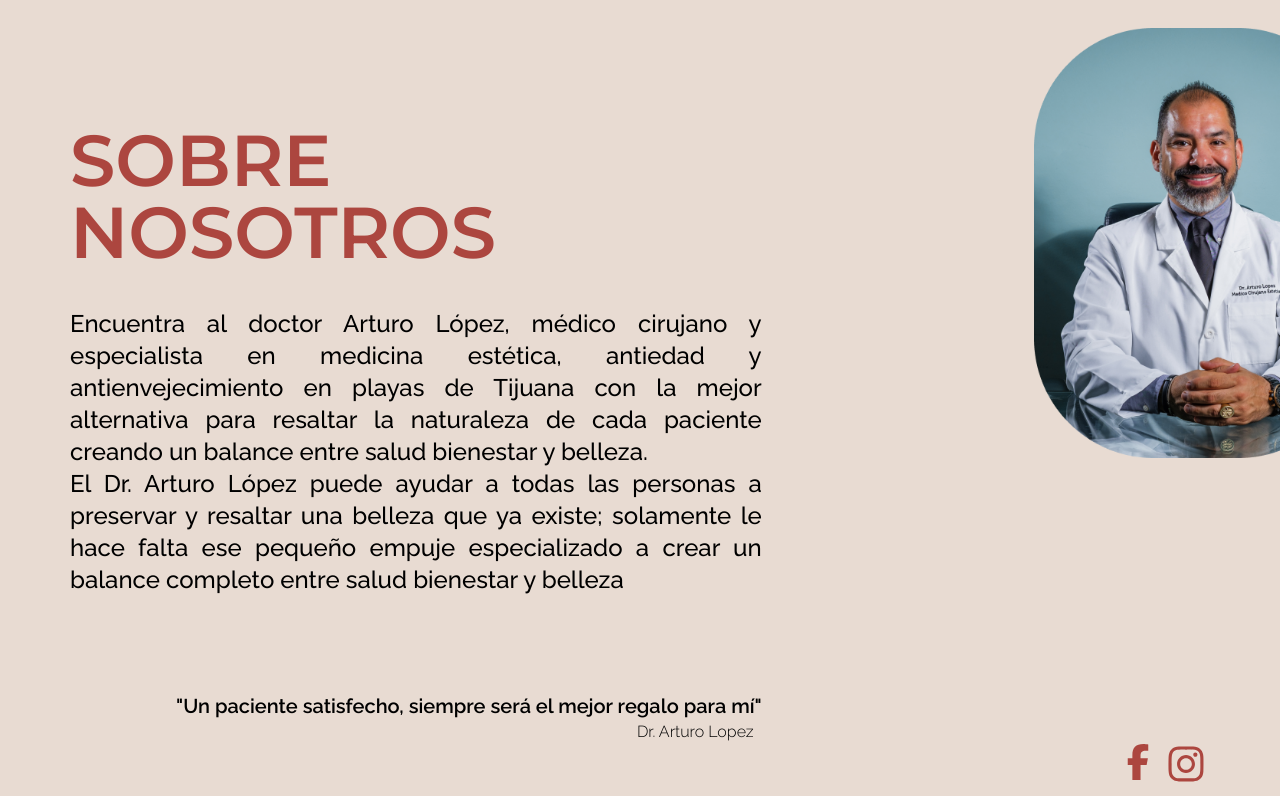
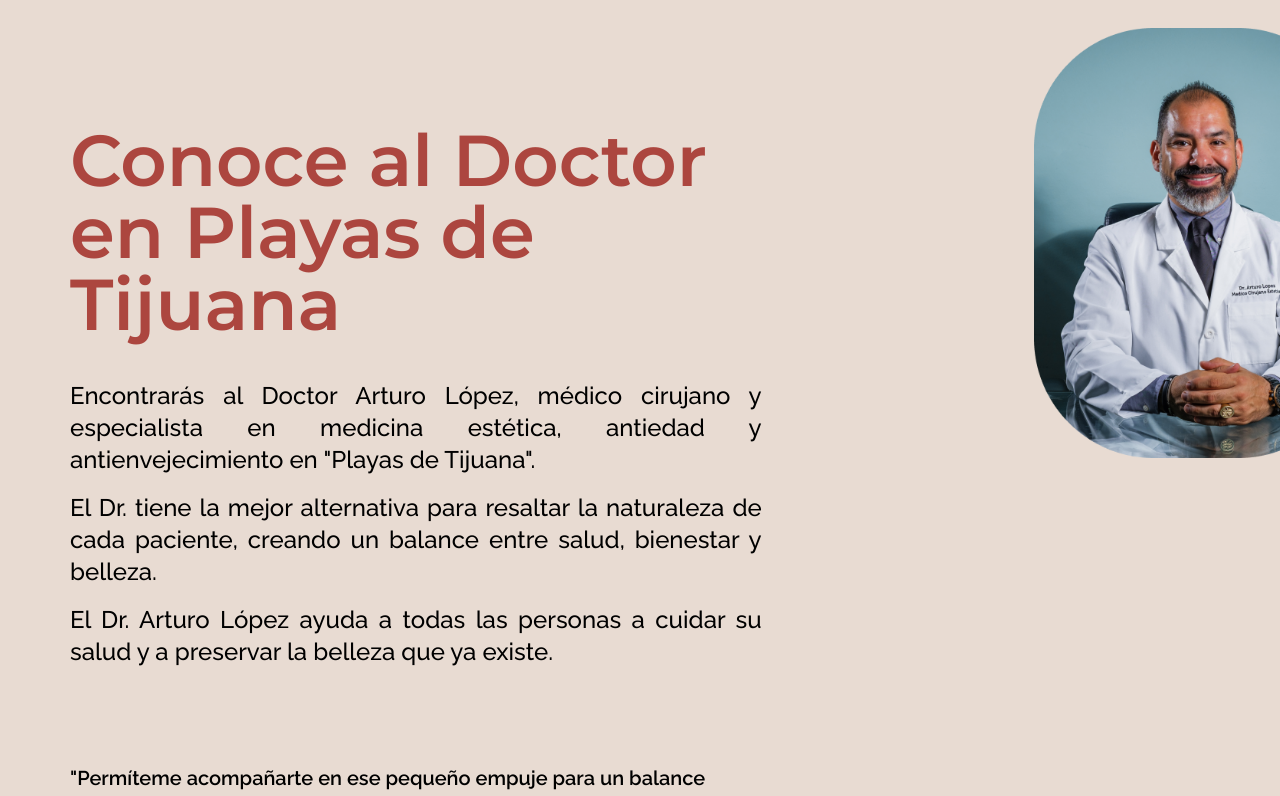
Before and after one commit to e-commetrics/ArturoLopezpage, a React (Create React App) app: page / in a window 1280 px wide. Shown: the part 1420-2216 px from the top of the page. Built offline with nearby package versions, Linux system fonts and the light colour scheme; a web font is replaced by a local one.

Commit message:
update text

```diff
--- a/src/AL.js
+++ b/src/AL.js
@@ -16,9 +16,9 @@ function AL() {
       <HeroSection />
       <LogoSection />
       <Nosotros />
-      <CarrouselSection />
+      {/* <CarrouselSection />
       <AgendaSection />
-      <TestimonioSection />
+      <TestimonioSection /> */}
       <ContactoSection />
       <FooterSection />
     </div>
--- a/src/pages/NosotroSection.jsx
+++ b/src/pages/NosotroSection.jsx
@@ -27,26 +27,28 @@ function NosotroSection() {
         <div className="flex flex-col items-start md:flex-row">
           <div className="md:w-4/5">
             <h1 className="text-3xl md:text-4xl lg:text-7xl mt-24 text-[#AC463F] text-stone-300 font-semibold font-montserrat">
-              SOBRE NOSOTROS
+              Conoce al Doctor en Playas de Tijuana
             </h1>
             <p className="mt-10 text-2xl font-medium text-justify text-black font-raleway">
-              Encuentra al doctor Arturo López, médico cirujano y especialista
-              en medicina estética, antiedad y antienvejecimiento en playas de
-              Tijuana con la mejor alternativa para resaltar la naturaleza de
-              cada paciente creando un balance entre salud bienestar y belleza.
+              Encontrarás al Doctor Arturo López, médico cirujano y especialista
+              en medicina estética, antiedad y antienvejecimiento en "Playas de
+              Tijuana".
             </p>
-            <p className="text-2xl font-medium text-justify text-black font-raleway">
-              El Dr. Arturo López puede ayudar a todas las personas a preservar
-              y resaltar una belleza que ya existe; solamente le hace falta ese
-              pequeño empuje especializado a crear un balance completo entre
-              salud bienestar y belleza
+            <p className="mt-4 text-2xl font-medium text-justify text-black font-raleway">
+              El Dr. tiene la mejor alternativa para resaltar la naturaleza de
+              cada paciente, creando un balance entre salud, bienestar y
+              belleza.
+            </p>
+            <p className="mt-4 text-2xl font-medium text-justify text-black font-raleway">
+              El Dr. Arturo López ayuda a todas las personas a cuidar su salud y
+              a preservar la belleza que ya existe.
             </p>
             <div className="flex justify-end mt-24 text-xl font-semibold text-black font-raleway">
-              "Un paciente satisfecho, siempre será el mejor regalo para mí"{" "}
+              "Permíteme acompañarte en ese pequeño empuje para un balance
+              completo entre salud, bienestar y belleza."
             </div>
-            <div className="flex justify-end mr-2 font-light text-black text-l mt- font-raleway">
-              Dr. Arturo Lopez
-              <br />
+            <div className="flex justify-end mr-2 font-bold text-black text-l mt- font-raleway">
+              Dr. Arturo López
             </div>
           </div>
           <div className="mt-4 md:w-1/2 md:mt-0 md:ml-4">
```
